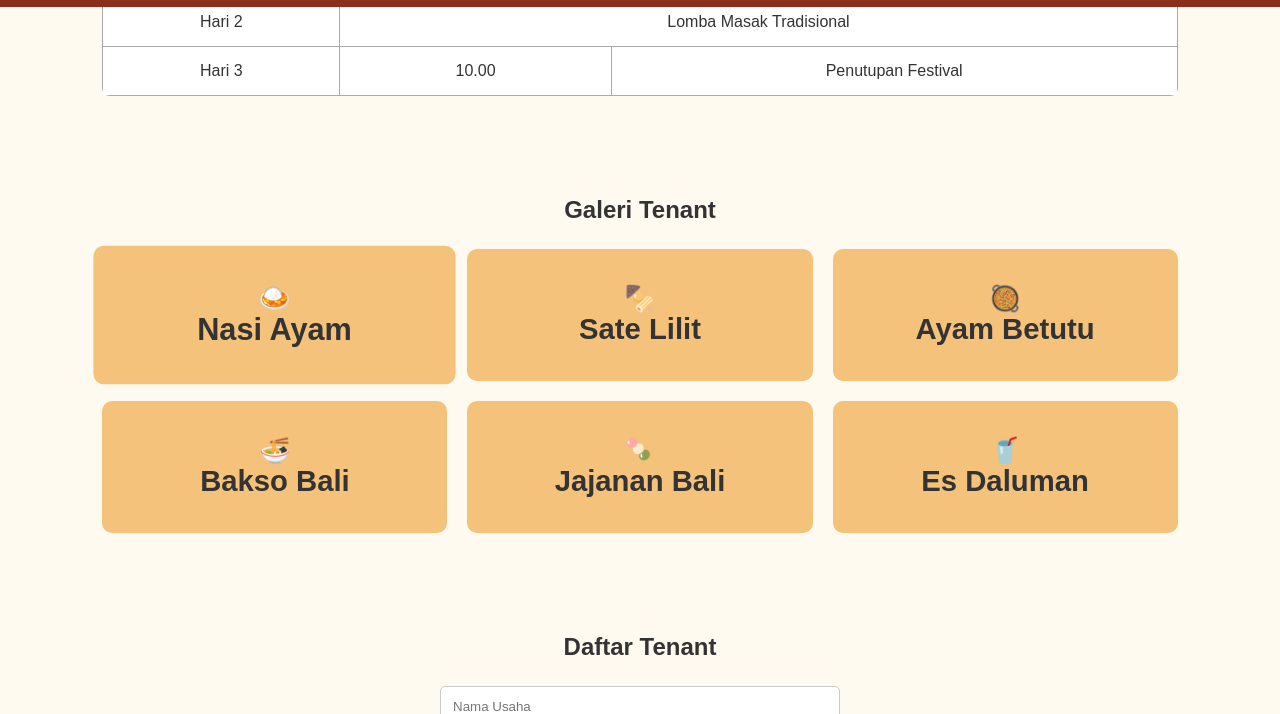
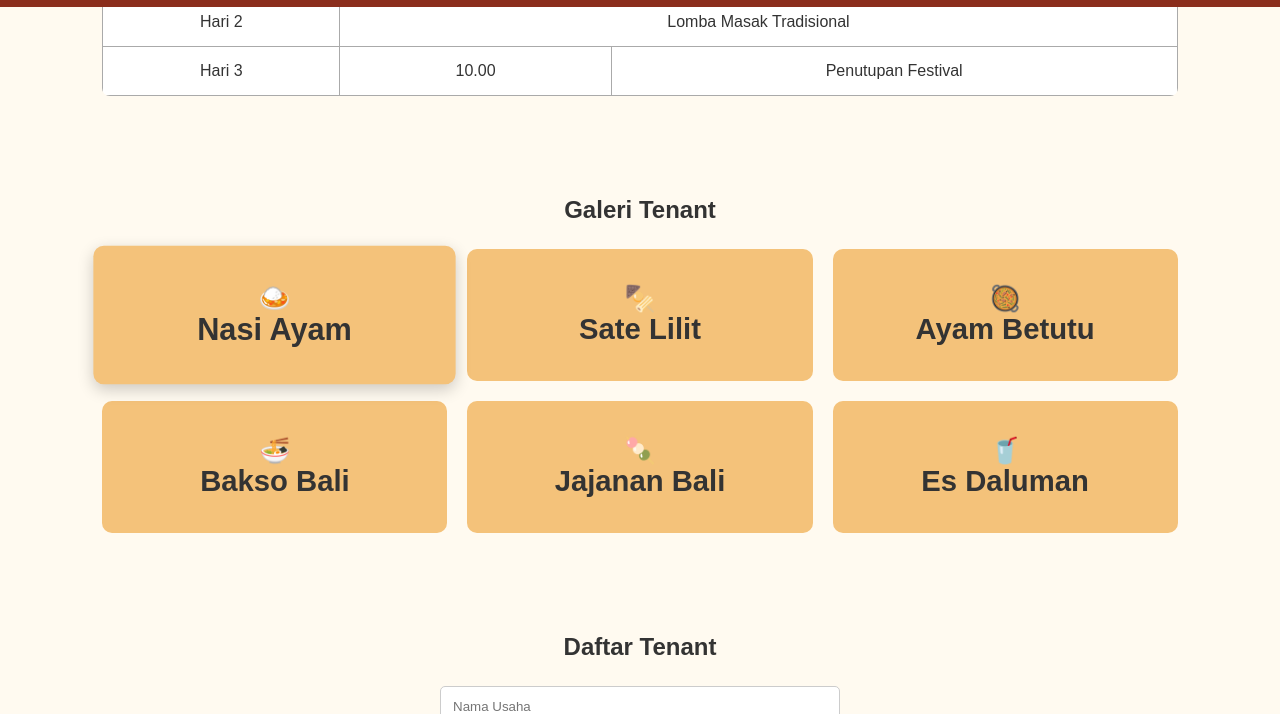
Before and after one commit to 250030494/uts-pssk-250030494, a plain HTML site: page index.html in a window 1280 px wide. In both pictures the pointer is over the element 274 px from the left and 1012 px from the top of the page. Shown: the part 698-1412 px from the top of the page. Drawn offline with Linux system fonts and the light colour scheme.

Commit message:
Enhance kartu hover effect with box-shadow
Added hover effect with box-shadow to kartu class.

```diff
--- a/style.css
+++ b/style.css
@@ -180,3 +180,9 @@ td {
 th {
     padding: 18px;
 }
+
+/* COMMIT 4 - GALERI TENANT */
+.kartu:hover {
+    box-shadow: 0 5px 15px rgba(0,0,0,0.2);
+    cursor: pointer;
+}
```
